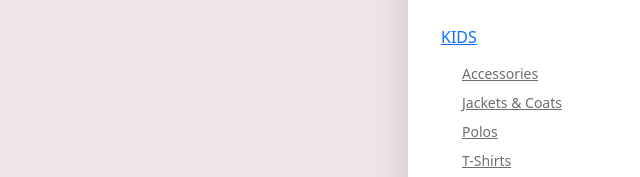
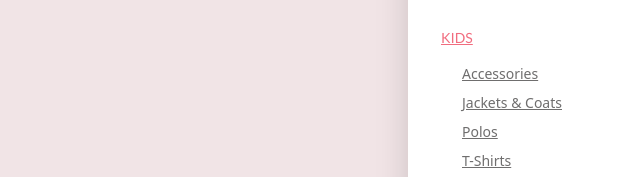
Before and after one commit to igorrqw/HTML-CSS, a plain HTML site: page index.html in a window 1280 px wide. Both pictures are taken after a click on the button "Toggle navigation". Shown: the part 517-694 px from the top of the page, 640-1280 px from the left. Drawn offline with nearby package versions, Linux system fonts and the light colour scheme.

Commit message:
fix:style

```diff
--- a/index.html
+++ b/index.html
@@ -70,7 +70,7 @@
                         </ul>
                      </div>
                      <div class="burger-menu__item">
-                        <a href="catalog.html" class="mobile-menu__title">KIDS</a>
+                        <a href="catalog.html" class="burger-menu__title">KIDS</a>
                         <ul class="burger-menu__list">
                            <li>
                               <a class="burger-menu__link" href="">Accessories</a>
```
